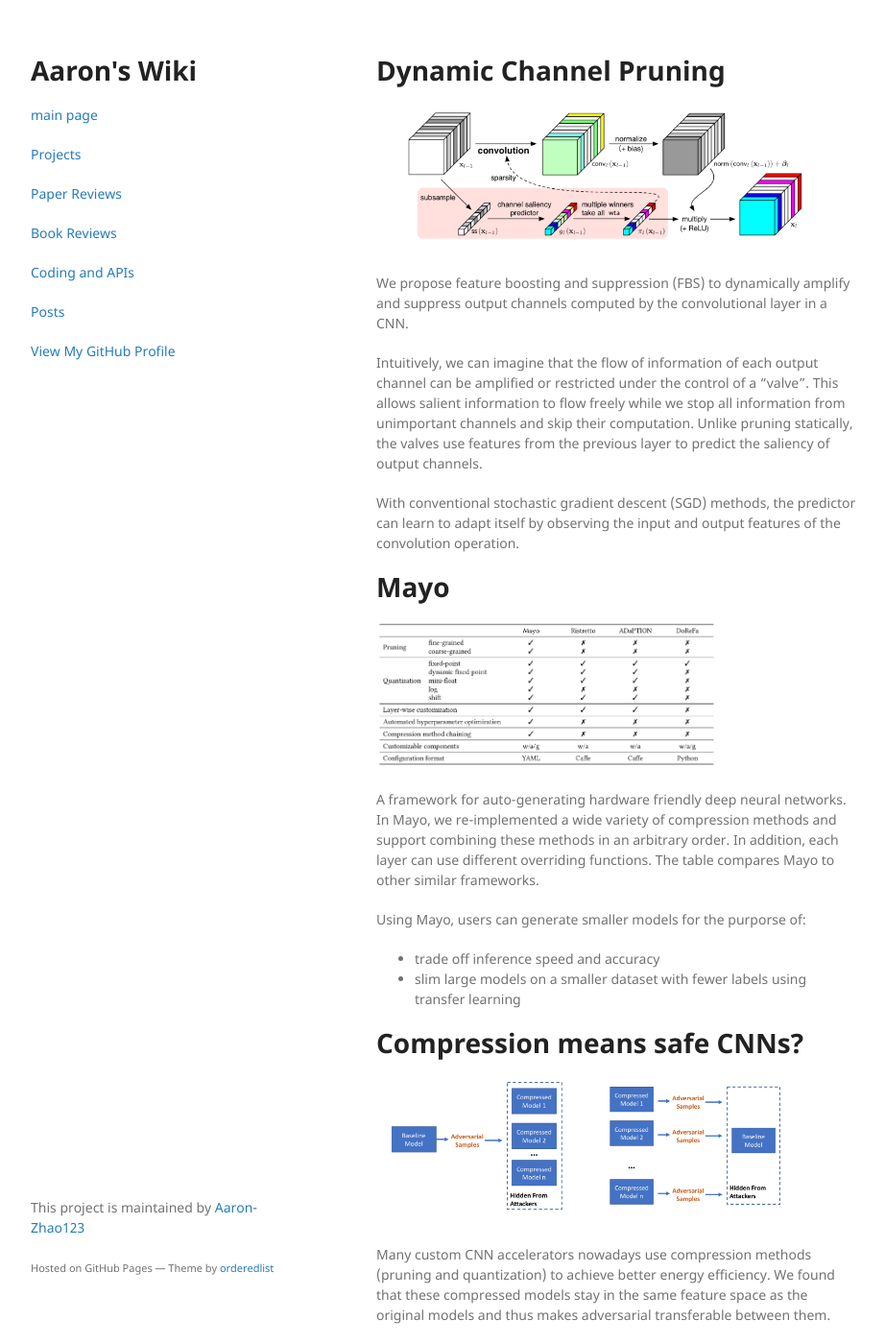
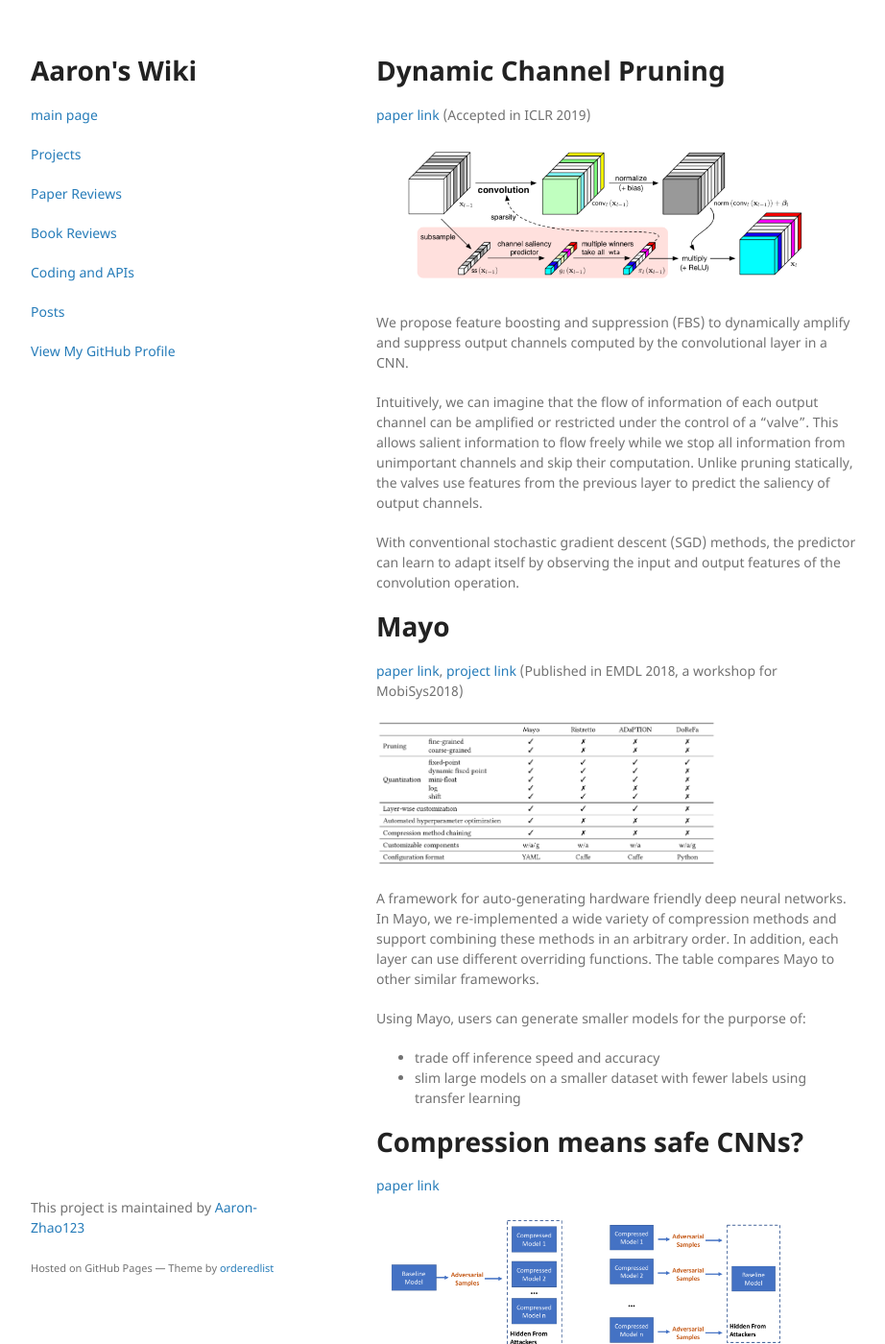
Before and after one commit to Aaron-Zhao123/blog, a Jekyll site: the page built from projects/projects_sum.md, in a window 1280 px wide and 1400 px high. Shown: the whole window at 96% size, without its empty margins (178-1100 px from the left). Built offline with Jekyll 4.4.1, drawn with Linux system fonts in a browser that asks for light colours; our own code applies the rules of GitHub Pages for plain Markdown files; some of the changed text lies outside the part shown.

Commit message:
add conf and paper links

```diff
--- a/projects/projects_sum.md
+++ b/projects/projects_sum.md
@@ -3,6 +3,11 @@
 ---
 
 # Dynamic Channel Pruning
+
+[paper link](https://arxiv.org/abs/1810.05331)
+(Accepted in ICLR 2019)
+
+
 
 <img src="fbs.png" alt="mayo" style="height:150px;">
 
@@ -13,6 +18,11 @@
 With conventional stochastic gradient descent (SGD) methods, the predictor can learn to adapt itself by observing the input and output features of the convolution operation.
 
 # Mayo
+
+
+[paper link](https://www.sigmobile.org/mobisys/2018/workshops/deepmobile18/papers/Mayo.pdf),
+ [project link](https://github.com/deep-fry/mayo)
+(Published in EMDL 2018, a workshop for MobiSys2018)
 
 <img src="mayo.png" alt="mayo" style="height:150px;">
 
@@ -29,6 +39,8 @@
 
 # Compression means safe CNNs?
 
+[paper link](https://arxiv.org/abs/1810.00208)
+
 <img src="transferable.png" alt="online" style="width:;height:150px;">
 
 Many custom CNN accelerators nowadays use compression methods (pruning and quantization) to achieve better energy efficiency. We found that these compressed models stay in the same feature space as the original models and thus makes adversarial transferable between them.
@@ -36,13 +48,21 @@
 The broader implications are that attacks on DNN classifiers that involve adversarial inputs may be surprisingly portable. Even if a firm ships only a compressed version of its classifier in widely distributed products, such as IoT devices or apps, attacks that people discover on these compressed classifiers may translate fairly easily to attacks on the underlying baseline model, and thus to other compressed versions of the same model. Just as software vulnerabilities such as Heartbleed and Spectre required the patching of many disparate systems, so also a new adversarial sample may defeat many classifiers of the same heritage. Firms should be aware that while shipping a compressed classifier may give real benefits in terms of performance, it may not provide much in the way of additional safety or security.
 
 # The Taboo Trap
+
+[paper link](https://arxiv.org/abs/1811.07375)
+
 <img src="taboo.png" alt="taboo" style="width:;height:150px;">
+
 
 The Taboo Trap is a detection mechanisms that works against adversarial samples on CNNs.
 
 We train our DNN so that, as long as it is working as intended on the kind of inputs we expect, its behavior is constrained, in that a set of behaviors are taboo. If it is exposed to adversarial samples, they will often cause a taboo behavior, which we can detect. As an analogy, we can imagine that we are teaching our robot good manners; if it’s ever rude, we know it’s come under some bad influence. This defence mechanism is very simple and, although it involves a modest increase in training, has almost zero computation overhead at runtime – making it particularly suitable for use in embed- ded systems.
 
 # Online Arithmetic
+
+
+[paper link](https://ieeexplore.ieee.org/document/7929191)
+(Published in FPT2018)
 
 <img src="online.png" alt="online" style="width:;height:150px;">
 
```
